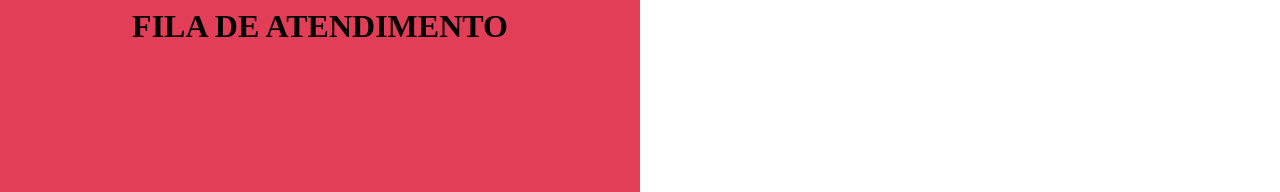
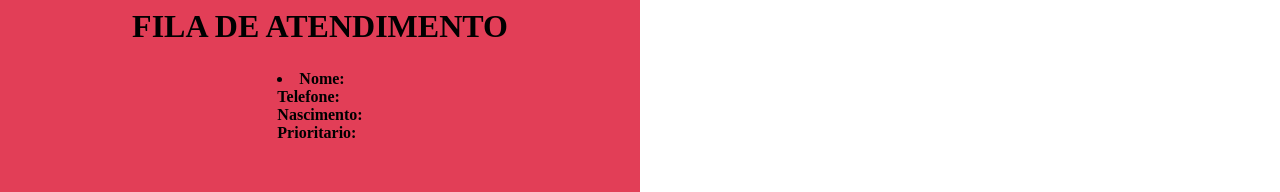
Before and after one commit to EduardoBardini/NODE-JS, a React (Vite) app in the folder Aula02/AtividadeFarmacia/Farmacia/: page / in a window 1280 px wide. Shown: the part 842-1034 px from the top of the page. Built offline with nearby package versions, Linux system fonts and the light colour scheme.

Commit message:
Atualizado

```diff
--- a/Aula02/AtividadeFarmacia/Farmacia/src/App.jsx
+++ b/Aula02/AtividadeFarmacia/Farmacia/src/App.jsx
@@ -12,6 +12,7 @@ function App() {
     </div>
     <div className='app-containerTwo'>
       <BodyAtendimento />
+
     </div>
    </>
   )
--- a/Aula02/AtividadeFarmacia/Farmacia/src/componentes/Body.jsx
+++ b/Aula02/AtividadeFarmacia/Farmacia/src/componentes/Body.jsx
@@ -42,9 +42,22 @@ function Body(){
       prioritario: possuiPrioridade
     }
 
+    if(agendamento.prioritario == "false"){
+      agendamento.prioritario = "Não"
+    }else {
+      agendamento.prioritario = "Sim"
+    }
+
+    console.log(inputNome);
+
 
     alert("Agendamento realizado!");
+    console.log(agendamento);
+
+    setUsuarioAgendado(agendamento);
+
     console.log(usuarioAgendado);
+
 
   }
 
--- a/Aula02/AtividadeFarmacia/Farmacia/src/componentes/BodyAtendimento.css
+++ b/Aula02/AtividadeFarmacia/Farmacia/src/componentes/BodyAtendimento.css
@@ -8,7 +8,9 @@
     height: 100%;
     width: 50%;
     display: flex;
-    justify-content: center;
+    align-items: center;
+    gap: 25px;
+    flex-direction: column;
     padding-top: 50px;
     background-color: #e23e57;;
 }
--- a/Aula02/AtividadeFarmacia/Farmacia/src/componentes/BodyAtendimento.jsx
+++ b/Aula02/AtividadeFarmacia/Farmacia/src/componentes/BodyAtendimento.jsx
@@ -1,5 +1,6 @@
 import './BodyAtendimento.css'
 import { useState } from "react";
+import TabelaAtendimento from './TabelaAtendimento';
 
 function BodyAtendimento(){
 
@@ -9,6 +10,10 @@ function BodyAtendimento(){
         <div className="divAtendimentoContainer">
            <div className="divFilaAtendimento">
               <h1>FILA DE ATENDIMENTO</h1>
+              <div>
+                <TabelaAtendimento />
+              </div>
+
            </div>
            <div className='divPainelAtendimento'>
               <h1>PAINEL DE ATENDIMENTO</h1>
--- a/Aula02/AtividadeFarmacia/Farmacia/src/componentes/TabelaAtendimento.jsx
+++ b/Aula02/AtividadeFarmacia/Farmacia/src/componentes/TabelaAtendimento.jsx
@@ -1,16 +1,35 @@
 import { useContext } from "react"
-import { GlobalContext } from "../context/globalContext"
+
+import { GlobalContext } from "../context/GeralContext"
 
 
 function TabelaAtendimento(){
 
-    const {usuarioAgendado} = useContext(GlobalContext);
+    const { usuarioAgendado, setUsuarioAgendado } = useContext(GlobalContext);
+
+    let usuarios = []
+    usuarios.push(usuarioAgendado);
+    console.log(usuarios);
+
 
     return(
         <div className="atendimentoTabela">
            <div>
 
+            {usuarios.map( (usuario, i) => (
+                <li key={i}>
+                <strong>Nome:</strong> {usuario.nome} <br />
+                <strong>Telefone:</strong> {usuario.telefone} <br />
+                <strong>Nascimento:</strong> {usuario.data} <br />
+                <strong>Prioritario:</strong> {usuario.prioritario} <br />
+                </li>
+
+            ))}
+
+
            </div>
         </div>
     )
 }
+
+export default TabelaAtendimento;
--- a/Aula02/AtividadeFarmacia/Farmacia/src/context/GeralContext.jsx
+++ b/Aula02/AtividadeFarmacia/Farmacia/src/context/GeralContext.jsx
@@ -7,6 +7,8 @@ export const GlobalContextProvider = ({children}) => {
     const [ usuarioAgendado, setUsuarioAgendado ] = useState([])
 
 
+
+
     return(
         <GlobalContext.Provider value={{usuarioAgendado, setUsuarioAgendado}}>
             {children}
```
